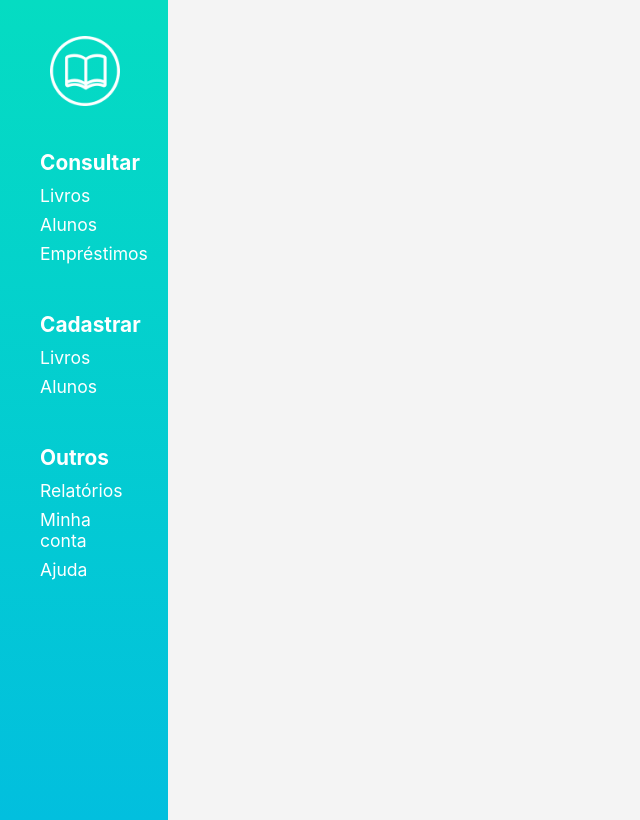
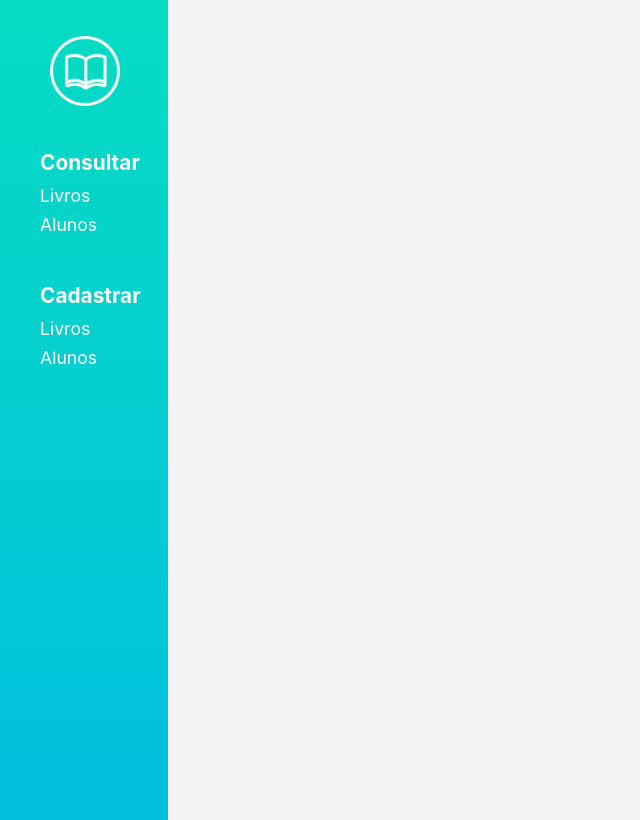
Before and after one commit to devantoneli/bibliodaurea, a React (Create React App) app in the folder bibliodaurea/: page / in a window 1280 px wide. Shown: the whole page, without its empty margins (0-640 px from the left). Built offline with nearby package versions, Linux system fonts and the light colour scheme; the HTML template or start-up script is replaced by a standard one.

Commit message:
adaptando para apresentar

```diff
--- a/bibliodaurea/src/App.js
+++ b/bibliodaurea/src/App.js
@@ -34,15 +34,15 @@ function App() {
             <Route path="/consultar/alunos" element={<ConsultStudents />}>
             </Route>
 
-            <Route path="/consultar/emprestimos" element={<ConsultLoans />}>
-            </Route>
+            {/* <Route path="/consultar/emprestimos" element={<ConsultLoans />}>
+            </Route> */}
 
             <Route path="/cadastrar/livros" element={<RegisterBooks />}>
             </Route>
 
             <Route path="/cadastrar/alunos" element={<RegisterStudents />}>
             </Route>
-
+{/*
             <Route path="/relatorios" element={<Reports />}>
             </Route>
 
@@ -50,7 +50,7 @@ function App() {
             </Route>
 
             <Route path="/ajuda" element={<Help />}>
-            </Route>
+            </Route> */}
           </Routes>
         </div>
       </div>
--- a/bibliodaurea/src/components/Menu.js
+++ b/bibliodaurea/src/components/Menu.js
@@ -22,8 +22,8 @@ function Menu(){
                         <li><Link to="/consultar/livros" className={styles.Option}>Livros</Link></li>
 
                         <li><Link to="/consultar/alunos" className={styles.Option}>Alunos</Link></li>
-
-                        <li><Link to="/consultar/emprestimos" className={styles.Option}>Empréstimos</Link></li>
+{/*
+                        <li><Link to="/consultar/emprestimos" className={styles.Option}>Empréstimos</Link></li> */}
                     </ul>
 
                     <h1 className={styles.MenuGroup}>Cadastrar</h1>
@@ -33,13 +33,13 @@ function Menu(){
                         <li><Link to="/cadastrar/alunos" className={styles.Option}>Alunos</Link></li>
                     </ul>
 
-                    <h1 className={styles.MenuGroup}>Outros</h1>
+                    {/* <h1 className={styles.MenuGroup}>Outros</h1> */}
                     <ul className={styles.MenuOptions}>
-                        <li><Link to="/relatorios" className={styles.Option}>Relatórios</Link></li>
+                        {/* <li><Link to="/relatorios" className={styles.Option}>Relatórios</Link></li>
 
                         <li><Link to="/minha-conta" className={styles.Option}>Minha conta</Link></li>
 
-                        <li><Link to="/ajuda" className={styles.Option}>Ajuda</Link></li>
+                        <li><Link to="/ajuda" className={styles.Option}>Ajuda</Link></li> */}
                     </ul>
 
                 </ul>
```
